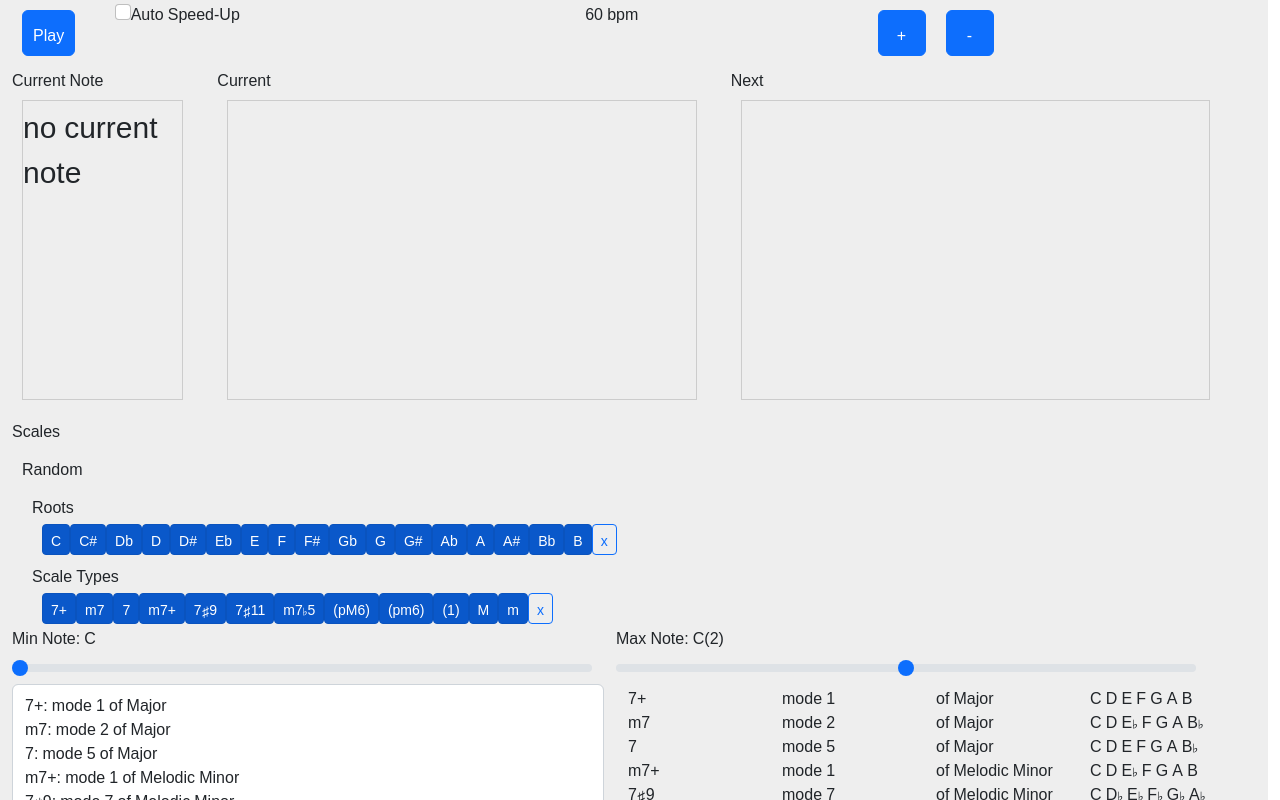
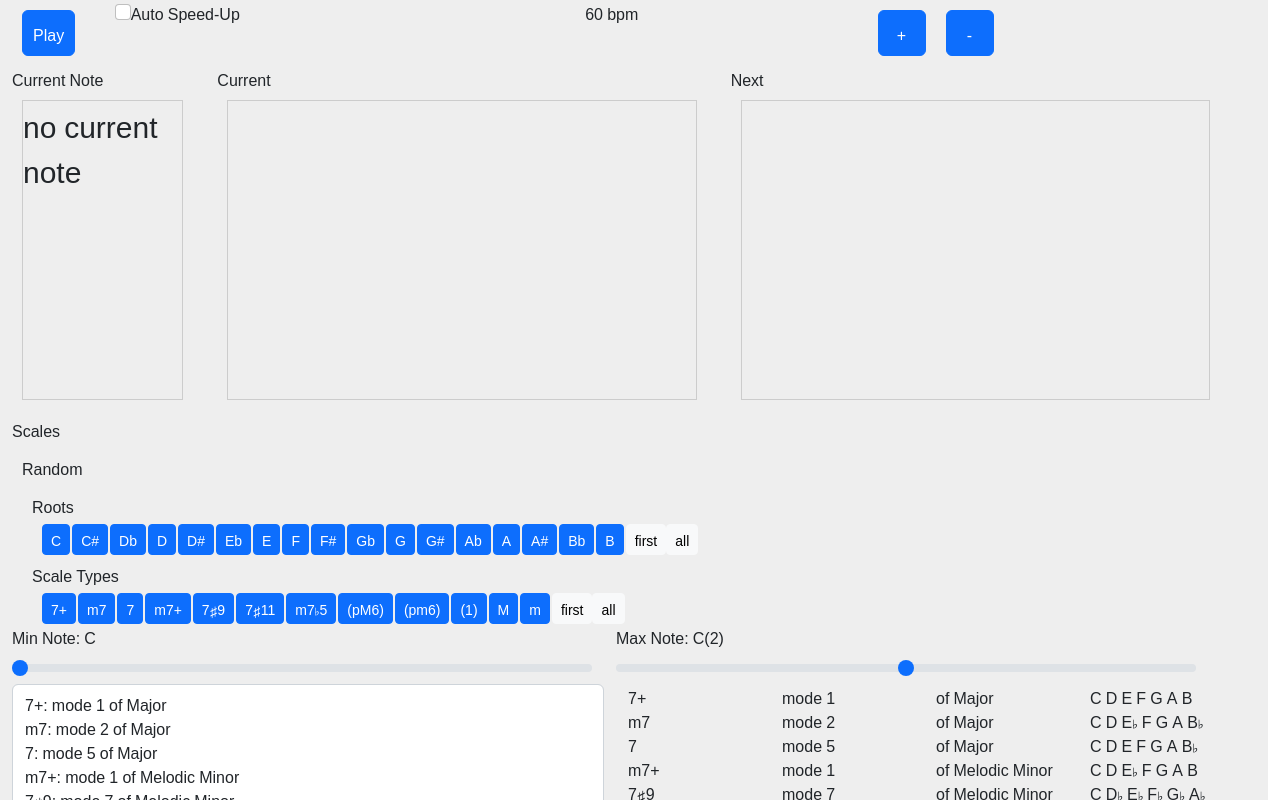
Before and after one commit to colorlessred/scale-practice, a React (Create React App) app: page / in a window 1280 px wide. Shown: the top 800 px of the page. Built offline with nearby package versions, Linux system fonts and the light colour scheme.

Commit message:
add "first" and "all" selectors

```diff
--- a/src/UI/CheckButton.tsx
+++ b/src/UI/CheckButton.tsx
@@ -10,10 +10,15 @@ type Props<T> = {
 export function CheckButton<T>({selected, setSelected, name}: Props<T>) {
 
     return (
-        <ToggleButton value="" variant="primary" type="checkbox" size="sm" checked={selected}
-                      onClick={() => {
-                          setSelected(!selected);
-                          return true;
-                      }}>{name}</ToggleButton>
+        <ToggleButton
+            className={"toggle"}
+            value={name}
+            variant="outline-primary"
+            type="checkbox"
+            size="sm" checked={selected}
+            onClick={() => {
+                setSelected(!selected);
+                return true;
+            }}>{name}</ToggleButton>
     );
 }
--- a/src/UI/NoteSetProviderRandomUI.tsx
+++ b/src/UI/NoteSetProviderRandomUI.tsx
@@ -53,7 +53,8 @@ export function NoteSetProviderRandomUI({setNoteSetProvider, chordMappingGlobal}
                             setSelectedValues={setRoots} getName={note => note.toString()}/>
                 <SelectorUI name="Scale Types"
                             allValues={chordMappingGlobal.allNoteSets}
-                            selectedValues={scales} setSelectedValues={setScales}
+                            selectedValues={scales}
+                            setSelectedValues={setScales}
                             getName={noteSet => noteSet.getName()}/>
             </div>
         </>
--- a/src/UI/ScalePlayer.tsx
+++ b/src/UI/ScalePlayer.tsx
@@ -74,7 +74,7 @@ export function ScalePlayer() {
     }, [player, isPlaying]);
 
     return (
-        <Row id="scalePlayer" className="container-fluid" >
+        <Row id="scalePlayer" className="container-fluid">
             <Row>
                 <Col md={1}><PlayButton isPlaying={isPlaying} setPlaying={setPlaying}/></Col>
                 <Col md={11}><SpeedControls npm={bpm} setNpm={setBpm}/></Col>
--- a/src/UI/SelectorUI.tsx
+++ b/src/UI/SelectorUI.tsx
@@ -36,7 +36,11 @@ export function SelectorUI<T>({name, allValues, selectedValues, setSelectedValue
                         } else {
                             newSelectedValues.add(value);
                         }
-                        setSelectedValues(newSelectedValues);
+                        if (newSelectedValues.size > 0) {
+                            // there must be at least one value to avoid breaking the
+                            // "select next" logic
+                            setSelectedValues(newSelectedValues);
+                        }
                     };
 
                     return (
@@ -49,7 +53,16 @@ export function SelectorUI<T>({name, allValues, selectedValues, setSelectedValue
                 })
                 // <CheckButton />
             }
-            <Button variant="outline-primary" size="sm">x</Button>
+            <Button variant="light" size="sm" onClick={() => {
+                const newSelectedValues = new Set(selectedValues);
+                newSelectedValues.clear();
+                const firstValue = selectedValues.values().next().value;
+                newSelectedValues.add(firstValue);
+                setSelectedValues(newSelectedValues);
+            }}>first</Button>
+            <Button variant="light" size="sm" onClick={() => {
+                setSelectedValues(new Set(allValues));
+            }}>all</Button>
         </div>
         <div>{error}</div>
     </>);
--- a/src/index.css
+++ b/src/index.css
@@ -48,3 +48,8 @@ button.speedControlManual {
 .form-group {
     padding: 0 10px;
 }
+
+.toggle {
+    /*width: 2em;*/
+    margin-right: 2px;
+}
--- a/src/index.tsx
+++ b/src/index.tsx
@@ -1,7 +1,8 @@
 import React from 'react';
 import ReactDOM from 'react-dom';
+
+import {ScalePlayer} from './UI/ScalePlayer'
 import './index.css';
-import {ScalePlayer} from './UI/ScalePlayer'
 
 ReactDOM.render(
   <React.StrictMode>
```
